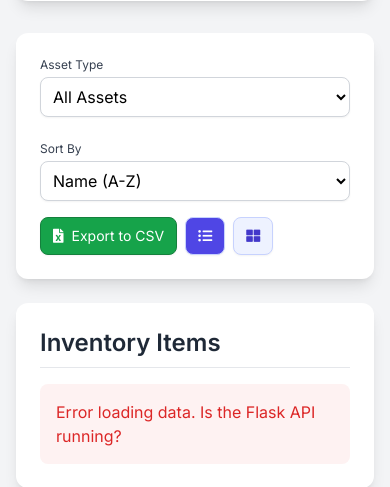
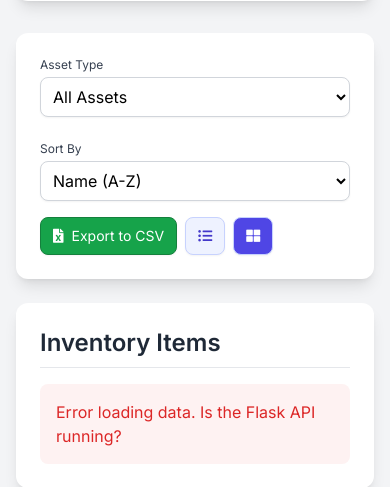
Before and after one commit to assets-stack/Club-Inventory-App, a Flask app: page / in a window 390 px wide. Shown: the part 479-966 px from the top of the page. Run offline with Flask 3, Linux system fonts and the light colour scheme; grey boxes labelled with a size stand in for pictures from a placeholder-image service; some libraries are stand-ins or nearby versions.

Commit message:
Update index.html

```diff
--- a/templates/index.html
+++ b/templates/index.html
@@ -205,7 +205,7 @@
             let inventoryData = [];
             let sortDirection = 1; // 1 for ASC, -1 for DESC
             let sizeRowCounter = 0; // For unique IDs for costume size rows
-            let currentView = 'list'; // 'list' or 'grid'
+            let currentView; // 'list' or 'grid'
 
             let currentItemData = null;
 
@@ -1107,6 +1107,29 @@
             // 5. Filters/Search Input
             document.getElementById('filter-asset-type').addEventListener('change', filterAndSortInventory);
 
+            function loadInitialView() {
+                // Check if a view preference is saved in local storage
+                let savedView = localStorage.getItem('inventoryView');
+
+                // Determine default view based on screen width (Tailwind CSS 'md' breakpoint = 768px)
+                const isMobile = window.innerWidth < 768;
+
+                if (isMobile) {
+                    // On mobile, default to 'grid' unless 'list' was explicitly saved
+                    if (!savedView || savedView === 'grid') {
+                        savedView = 'grid';
+                    }
+                } else {
+                    // On desktop, default to 'list' unless 'grid' was explicitly saved
+                    if (!savedView || savedView === 'list') {
+                        savedView = 'list';
+                    }
+                }
+
+                // Call the existing function to set the view, update buttons, and render
+                updateView(savedView);
+            }
+
             function updateView(view) {
                 currentView = view;
                 const listButton = document.getElementById('view-list-button');
@@ -1127,6 +1150,7 @@
 
             // --- Initial Load ---
             fetchInventory();
+            loadInitialView();
             displayDynamicFields(); // Initialize form state
         </script>
     </body>
```
